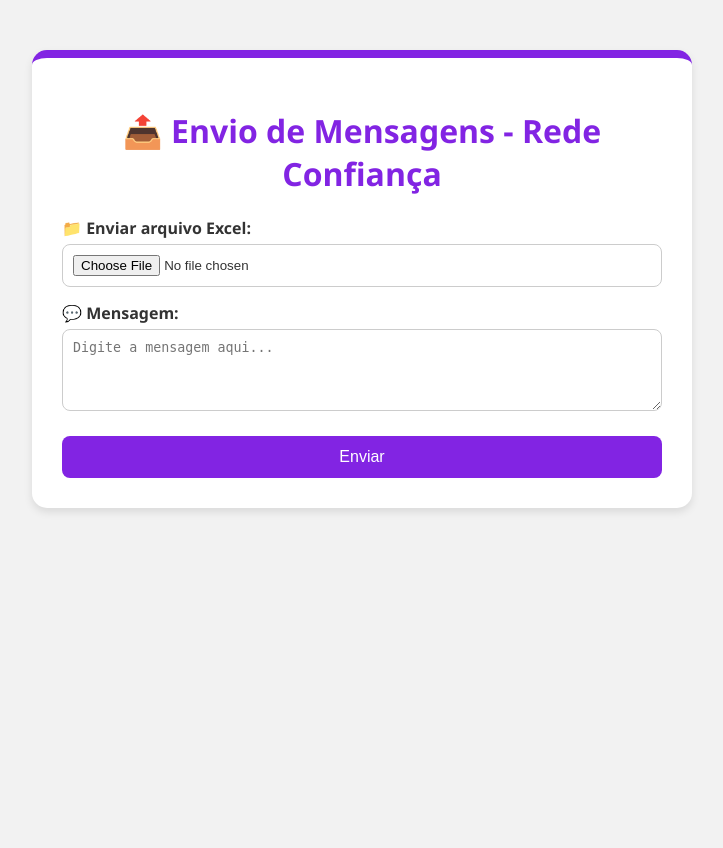
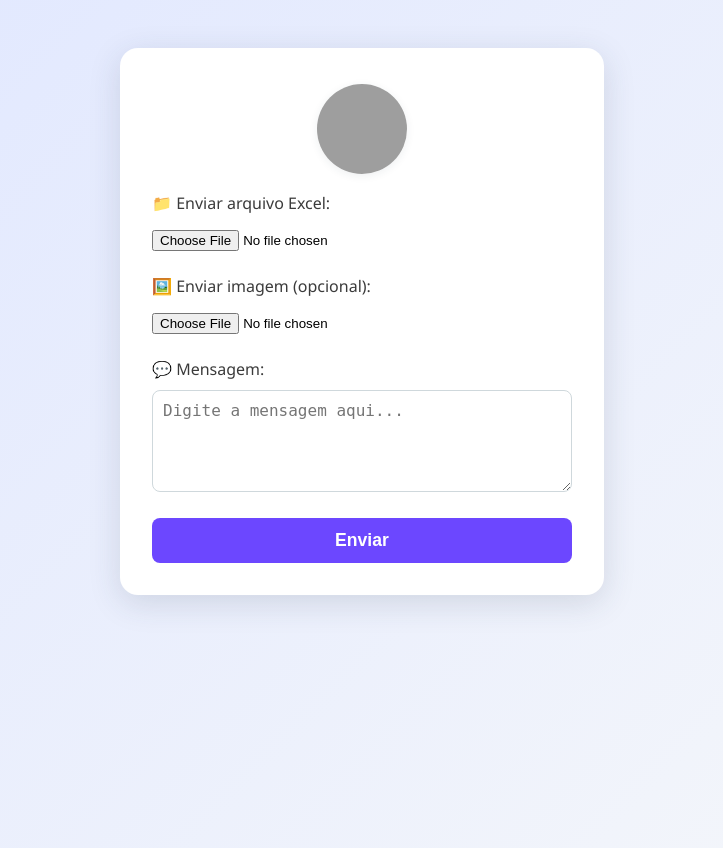
Before and after one commit to viniciusxv27/enviomkt, a Flask app: template templates/index.html in a window 1280 px wide. Shown: the whole page, without its empty margins (278-1001 px from the left). Before the commit the page ends 512 px from the top, so only its background shows below. Run offline with Flask 3, Linux system fonts and the light colour scheme; the template is opened without the code that fills it, so the values that code supplies are empty; grey boxes are pictures that could not be loaded.

Commit message:
add image label and image send

```diff
--- a/app.py
+++ b/app.py
@@ -3,6 +3,7 @@ import pandas as pd
 import os
 import requests
 from dotenv import load_dotenv
+import base64
 
 app = Flask(__name__)
 app.config['UPLOAD_FOLDER'] = 'uploads'
@@ -34,58 +35,67 @@ def index():# Verifica se o usuário está autenticado
     if request.method == 'POST':
         file = request.files['excel_file']
         message = request.form['message']
+        haImg = False
         leads = []
 
-        if test_number:
-            try:
-                if file and file.filename.endswith('.xlsx'):
-                    filepath = os.path.join(app.config['UPLOAD_FOLDER'], file.filename)
-                    file.save(filepath)
+        if request.files['image_file']:
+            haImg = True
+            image_file = request.files['image_file']
+            image_path = os.path.join(app.config['UPLOAD_FOLDER'], image_file.filename)
+            image_file.save(image_path)
+            with open(image_path, "rb") as img_file:
+                image_base64 = base64.b64encode(img_file.read()).decode('utf-8')
 
-                    df = pd.read_excel(filepath)
-                    data_list = df.to_dict(orient='records')  # Converte cada linha em um dicionário
+        try:
+            if file and file.filename.endswith('.xlsx'):
+                filepath = os.path.join(app.config['UPLOAD_FOLDER'], file.filename)
+                file.save(filepath)
 
-                    # Aqui você pode usar os dados e aplicar lógica de envio, por exemplo:
-                    print("Mensagem escrita:", message)
-                    print("Dados importados:")
-                    for row in data_list:
-                        filial = row.get('Filial')
-                        data = row.get('Data')
-                        nome = row.get('Nome Cliente')
-                        plano = row.get('Plano')
-                        telefone = row.get('Acesso')
+                df = pd.read_excel(filepath)
+                data_list = df.to_dict(orient='records')
 
-                        leads.append({
-                            'filial': str(filial),
-                            'data': str(data),
-                            'nome': str(nome),
-                            'plano': str(plano),
-                            'telefone': str(telefone)
-                        })
+                print("Mensagem escrita:", message)
+                print("Dados importados:")
+                for row in data_list:
+                    filial = row.get('Filial')
+                    data = row.get('Data')
+                    nome = row.get('Nome Cliente')
+                    plano = row.get('Plano')
+                    telefone = row.get('Acesso')
 
-                    payload = {
-                        'message': message,
-                        'leads': leads
-                    }
+                    leads.append({
+                        'filial': str(filial),
+                        'data': str(data),
+                        'nome': str(nome),
+                        'plano': str(plano),
+                        'telefone': str(telefone)
+                    })
 
-                    requests.post('https://rede-confianca-n8n.lpl0df.easypanel.host/webhook-test/disparo-rede-confianca', json=payload)  # Substitua pela URL do seu endpoint
-                    return render_template('index.html', success=True, data=payload)
+                payload = {
+                    'message': message,
+                    'leads': leads,
+                    'haImg': haImg,
+                    'base64': image_base64 if haImg else None
+                }
 
-            except ValueError:
-                if file and file.filename.endswith('.xlsx'):
-                    filepath = os.path.join(app.config['UPLOAD_FOLDER'], file.filename)
-                    file.save(filepath)
+                requests.post('https://rede-confianca-n8n.lpl0df.easypanel.host/webhook-test/disparo-rede-confianca', json=payload)  # Substitua pela URL do seu endpoint
+                return render_template('index.html', success=True, data=payload)
 
-                    df = pd.read_excel(filepath)
-                    data_list = df.to_dict(orient='records')  # Converte cada linha em um dicionário
+        except ValueError:
+            if file and file.filename.endswith('.xlsx'):
+                filepath = os.path.join(app.config['UPLOAD_FOLDER'], file.filename)
+                file.save(filepath)
 
-                    # Aqui você pode usar os dados e aplicar lógica de envio, por exemplo:
-                    print("Mensagem escrita:", message)
-                    print("Dados importados:")
-                    for row in data_list:
-                        print(row)
+                df = pd.read_excel(filepath)
+                data_list = df.to_dict(orient='records')  # Converte cada linha em um dicionário
 
-                    return render_template('index.html', success=True, data=data_list)
+                # Aqui você pode usar os dados e aplicar lógica de envio, por exemplo:
+                print("Mensagem escrita:", message)
+                print("Dados importados:")
+                for row in data_list:
+                    print(row)
+
+                return render_template('index.html', success=True, data=data_list)
 
     return render_template('index.html', success=False)
 
--- a/templates/index.html
+++ b/templates/index.html
@@ -3,18 +3,102 @@
 <head>
     <meta charset="UTF-8">
     <title>Broadcast VIVO</title>
-    <link rel="stylesheet" href="{{ url_for('static', filename='style.css') }}">
+    <style>
+        body {
+            background: linear-gradient(135deg, #e0e7ff 0%, #f5f7fa 100%);
+            font-family: 'Segoe UI', Arial, sans-serif;
+            min-height: 100vh;
+            margin: 0;
+        }
+        .container {
+            background: #fff;
+            max-width: 420px;
+            margin: 48px auto;
+            padding: 36px 32px 32px 32px;
+            border-radius: 18px;
+            box-shadow: 0 8px 32px rgba(44, 62, 80, 0.15);
+            display: flex;
+            flex-direction: column;
+            align-items: center;
+        }
+        .vivo-logo {
+            width: 90px;
+            height: 90px;
+            border-radius: 50%;
+            margin-bottom: 18px;
+            box-shadow: 0 2px 8px rgba(44, 62, 80, 0.08);
+        }
+        form {
+            width: 100%;
+            display: flex;
+            flex-direction: column;
+            gap: 18px;
+        }
+        label {
+            font-weight: 500;
+            color: #3b3b3b;
+            margin-bottom: 4px;
+        }
+        input[type="file"] {
+            padding: 6px 0;
+        }
+        textarea {
+            resize: vertical;
+            border-radius: 8px;
+            border: 1px solid #cfd8dc;
+            padding: 10px;
+            font-size: 1rem;
+            min-height: 80px;
+        }
+        button[type="submit"] {
+            background: #6c47ff;
+            color: #fff;
+            border: none;
+            border-radius: 8px;
+            padding: 12px 0;
+            font-size: 1.1rem;
+            font-weight: bold;
+            cursor: pointer;
+            margin-top: 8px;
+            transition: background 0.2s;
+        }
+        button[type="submit"]:hover {
+            background: #4b2dc9;
+        }
+        .success {
+            margin-top: 24px;
+            background: #e6ffed;
+            color: #1b5e20;
+            border-left: 5px solid #4caf50;
+            padding: 16px;
+            border-radius: 8px;
+            width: 100%;
+            text-align: left;
+        }
+        .file-group {
+            display: flex;
+            flex-direction: column;
+            gap: 6px;
+        }
+    </style>
 </head>
 <body>
     <div class="container">
-        <h1>📤 Envio de Mensagens - Rede Confiança</h1>
+        <img src="https://media.licdn.com/dms/image/v2/D4D0BAQFlKIJlEUoCbQ/company-logo_200_200/B4DZZjECDoHwAI-/0/1745418724233?e=2147483647&v=beta&t=3tV_Q9dl5u037NT3TNeZcuuP9_0cRvaDTrHN3RH1nSM" alt="Vivo Logo" class="vivo-logo">
+
         <form method="POST" enctype="multipart/form-data">
-            <label>📁 Enviar arquivo Excel:</label>
-            <input type="file" name="excel_file" required>
-
-            <label>💬 Mensagem:</label>
-            <textarea name="message" rows="4" required placeholder="Digite a mensagem aqui..."></textarea>
-
+            <div class="file-group">
+                <label>📁 Enviar arquivo Excel:</label>
+                <input type="file" name="excel_file" required>
+            </div>
+            <div class="file-group">
+                <label>🖼️ Enviar imagem (opcional):</label>
+                <input type="file" name="image_file" accept="image/*">
+            </div>
+            <div class="file-group">
+                <label>💬 Mensagem:</label>
+                <textarea name="message" rows="4" required placeholder="Digite a mensagem aqui..."></textarea>
+            </div>
             <button type="submit">Enviar</button>
         </form>
 
```
